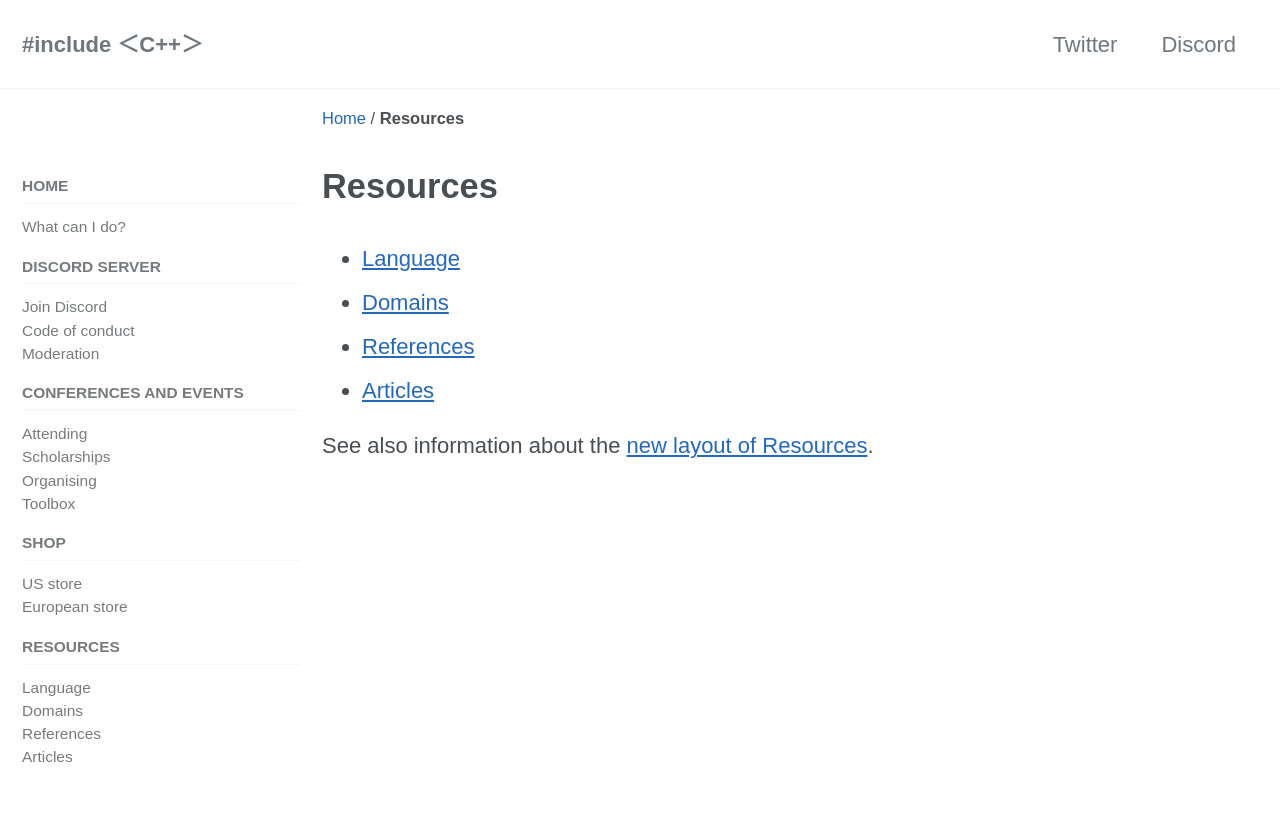
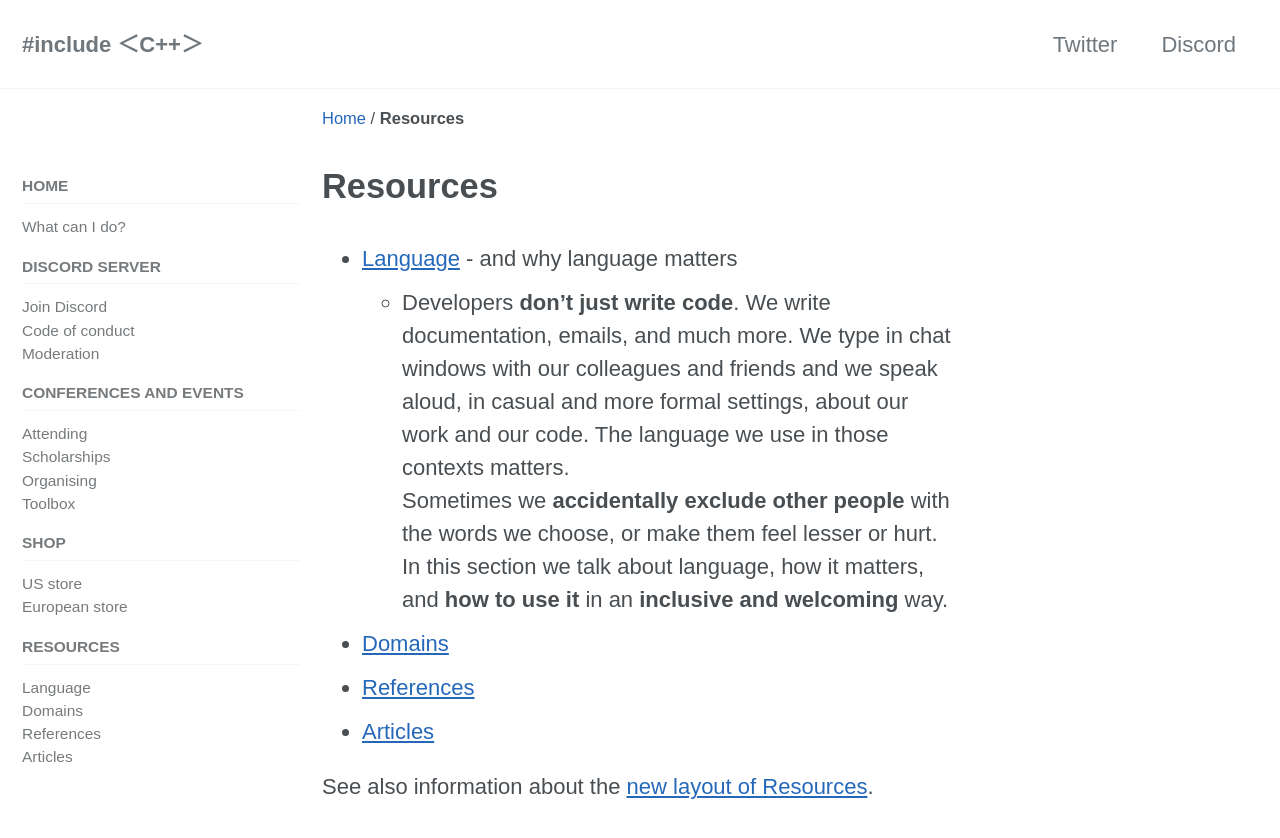
Before and after one commit to include-cpp/include-cpp.github.io, a Jekyll site: the page built from resources/index.md, in a window 1280 px wide and 900 px high. Shown: the top 838 px of the window. Built offline with Jekyll 4.4.1, drawn with Linux system fonts in a browser that asks for light colours; cached includes are drawn as plain includes; nearby versions of some CDN libraries.

Commit message:
Add descriptive text explaining Language section
Co-Authored-By: Kate Gregory <kategregory@users.noreply.github.com>

```diff
--- a/resources/index.md
+++ b/resources/index.md
@@ -3,7 +3,9 @@ layout: home
 title: Resources
 ---
 
-* [Language](/resources/language/)
+* [Language](/resources/language/) - and why language matters
+    * Developers **don't just write code**. We write documentation, emails, and much more. We type in chat windows with our colleagues and friends and we speak aloud, in casual and more formal settings, about our work and our code. The language we use in those contexts matters.
+    Sometimes we **accidentally exclude other people** with the words we choose, or make them feel lesser or hurt. In this section we talk about language, how it matters, and **how to use it** in an **inclusive and welcoming** way.
 <!-- * [Discriminations](/resources/discriminations/) -->
 * [Domains](/resources/domains/)
 * [References](/resources/references/)
```
